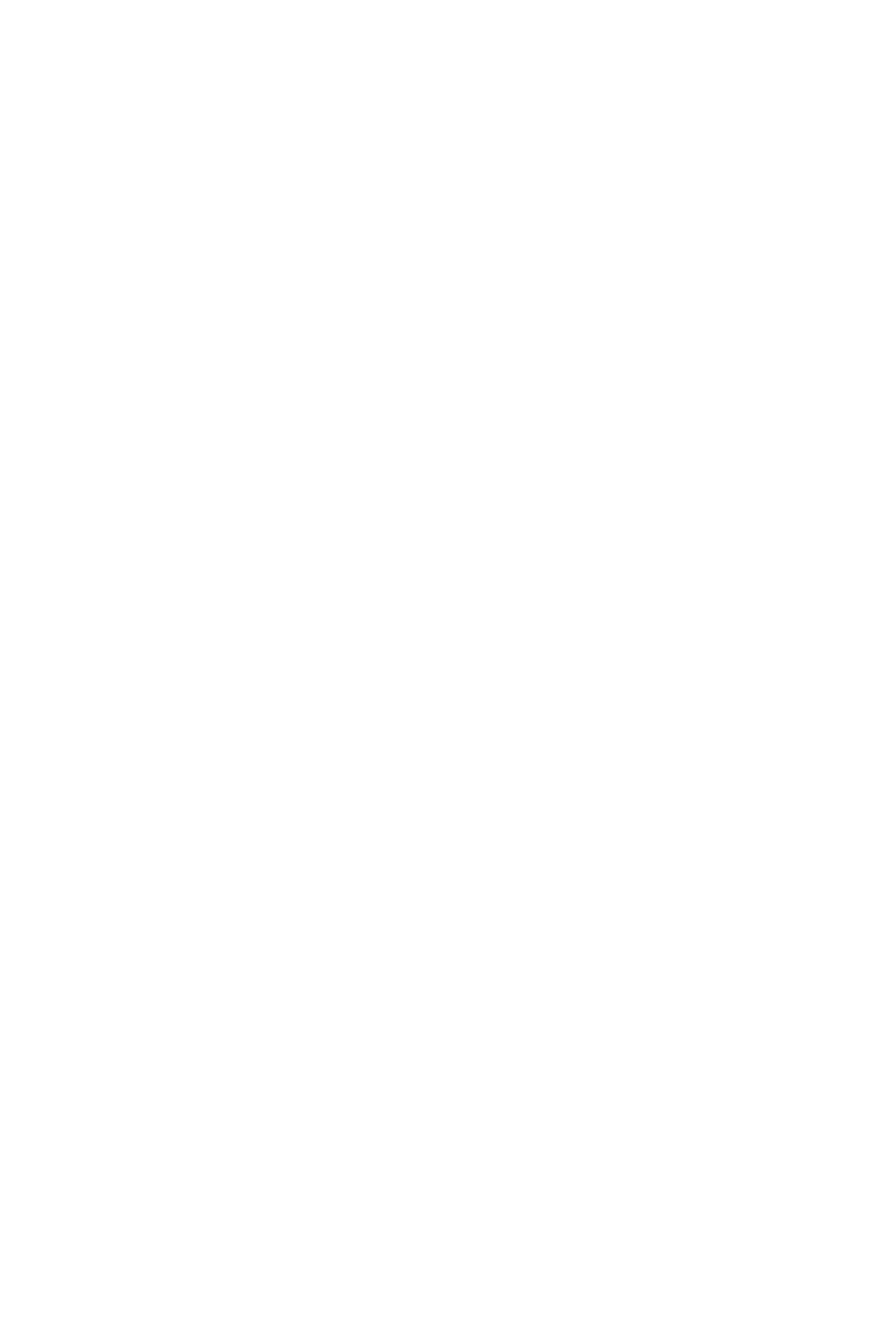
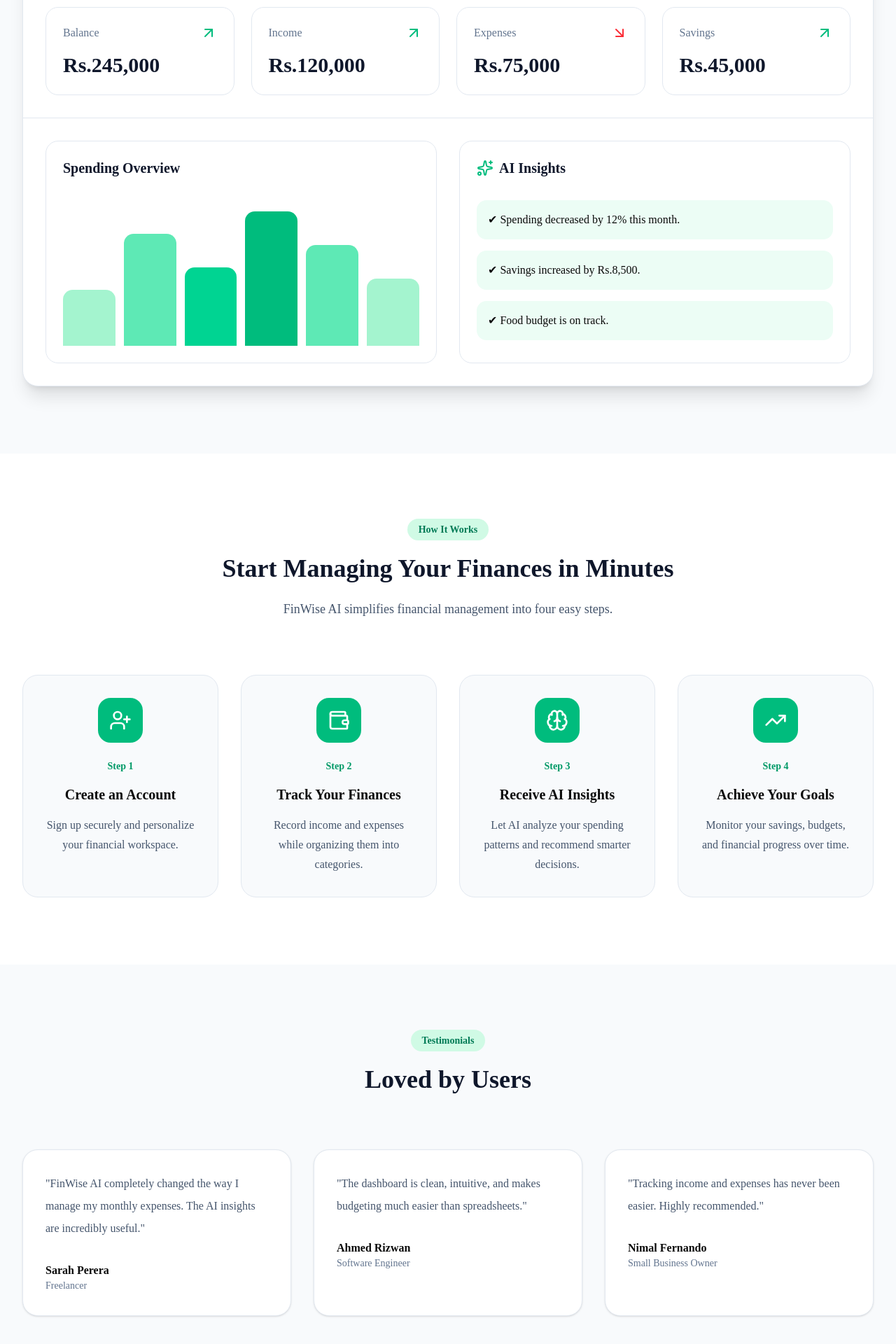
Before and after one commit to Nuskan2003/FinWise-AI, a Next.js app: page / in a window 1280 px wide. Shown: the part 2195-4115 px from the top of the page at 70% size. Before the commit the page ends 1775 px from the top, so only its background shows below. Built offline with nearby package versions, Linux system fonts and the light colour scheme.

Commit message:
Add dashboard preview, how it works and testimonials sections

```diff
--- a/app/page.tsx
+++ b/app/page.tsx
@@ -1,6 +1,9 @@
 import Navbar from "@/components/layout/Navbar";
 import Hero from "@/components/landing/Hero";
 import Features from "@/components/landing/Features";
+import DashboardPreview from "@/components/landing/DashboardPreview";
+import HowItWorks from "@/components/landing/HowItWorks";
+import Testimonials from "@/components/landing/Testimonials";
 
 export default function Home() {
   return (
@@ -10,6 +13,12 @@
       <Hero />
 
       <Features />
+
+      <DashboardPreview />
+
+      <HowItWorks />
+
+      <Testimonials />
     </main>
   );
 }
--- /dev/null
+++ b/components/landing/DashboardPreview.tsx
@@ -0,0 +1,183 @@
+import {
+  ArrowUpRight,
+  ArrowDownRight,
+  Sparkles,
+} from "lucide-react";
+
+export default function DashboardPreview() {
+  return (
+    <section
+      id="dashboard"
+      className="bg-slate-50 py-24"
+    >
+      <div className="mx-auto max-w-7xl px-6 lg:px-8">
+
+        {/* Heading */}
+
+        <div className="mx-auto max-w-3xl text-center">
+
+          <span className="rounded-full bg-emerald-100 px-4 py-2 text-sm font-semibold text-emerald-700">
+            Dashboard Preview
+          </span>
+
+          <h2 className="mt-6 text-4xl font-bold text-slate-900">
+            Everything Important in One Place
+          </h2>
+
+          <p className="mt-6 text-lg text-slate-600">
+            Monitor your finances with a beautiful dashboard
+            designed to give you instant insights.
+          </p>
+
+        </div>
+
+        {/* Dashboard */}
+
+        <div className="mt-20 overflow-hidden rounded-3xl border border-slate-200 bg-white shadow-xl">
+
+          {/* Header */}
+
+          <div className="border-b border-slate-200 px-8 py-6">
+
+            <h3 className="text-2xl font-bold text-slate-900">
+              Financial Dashboard
+            </h3>
+
+          </div>
+
+          {/* Cards */}
+
+          <div className="grid gap-6 p-8 md:grid-cols-2 xl:grid-cols-4">
+
+            <SummaryCard
+              title="Balance"
+              amount="Rs.245,000"
+              positive
+            />
+
+            <SummaryCard
+              title="Income"
+              amount="Rs.120,000"
+              positive
+            />
+
+            <SummaryCard
+              title="Expenses"
+              amount="Rs.75,000"
+            />
+
+            <SummaryCard
+              title="Savings"
+              amount="Rs.45,000"
+              positive
+            />
+
+          </div>
+
+          {/* Bottom Grid */}
+
+          <div className="grid gap-8 border-t border-slate-200 p-8 lg:grid-cols-2">
+
+            <ChartPlaceholder />
+
+            <AIInsight />
+
+          </div>
+
+        </div>
+
+      </div>
+    </section>
+  );
+}
+
+function SummaryCard({
+  title,
+  amount,
+  positive = false,
+}: {
+  title: string;
+  amount: string;
+  positive?: boolean;
+}) {
+  return (
+    <div className="rounded-2xl border border-slate-200 p-6">
+
+      <div className="flex items-center justify-between">
+
+        <p className="text-slate-500">
+          {title}
+        </p>
+
+        {positive ? (
+          <ArrowUpRight className="text-emerald-500" />
+        ) : (
+          <ArrowDownRight className="text-red-500" />
+        )}
+
+      </div>
+
+      <h3 className="mt-4 text-3xl font-bold text-slate-900">
+        {amount}
+      </h3>
+
+    </div>
+  );
+}
+
+function ChartPlaceholder() {
+  return (
+    <div className="rounded-2xl border border-slate-200 p-6">
+
+      <h3 className="text-xl font-semibold text-slate-900">
+        Spending Overview
+      </h3>
+
+      <div className="mt-8 flex h-52 items-end justify-between gap-3">
+
+        <div className="h-20 w-full rounded-t-xl bg-emerald-200"></div>
+        <div className="h-40 w-full rounded-t-xl bg-emerald-300"></div>
+        <div className="h-28 w-full rounded-t-xl bg-emerald-400"></div>
+        <div className="h-48 w-full rounded-t-xl bg-emerald-500"></div>
+        <div className="h-36 w-full rounded-t-xl bg-emerald-300"></div>
+        <div className="h-24 w-full rounded-t-xl bg-emerald-200"></div>
+
+      </div>
+
+    </div>
+  );
+}
+
+function AIInsight() {
+  return (
+    <div className="rounded-2xl border border-slate-200 p-6">
+
+      <div className="flex items-center gap-2">
+
+        <Sparkles className="text-emerald-500" />
+
+        <h3 className="text-xl font-semibold text-slate-900">
+          AI Insights
+        </h3>
+
+      </div>
+
+      <ul className="mt-8 space-y-4">
+
+        <li className="rounded-xl bg-emerald-50 p-4">
+          ✔ Spending decreased by 12% this month.
+        </li>
+
+        <li className="rounded-xl bg-emerald-50 p-4">
+          ✔ Savings increased by Rs.8,500.
+        </li>
+
+        <li className="rounded-xl bg-emerald-50 p-4">
+          ✔ Food budget is on track.
+        </li>
+
+      </ul>
+
+    </div>
+  );
+}
--- /dev/null
+++ b/components/landing/HowItWorks.tsx
@@ -0,0 +1,93 @@
+import {
+  UserPlus,
+  Wallet,
+  Brain,
+  TrendingUp,
+} from "lucide-react";
+
+const steps = [
+  {
+    icon: UserPlus,
+    title: "Create an Account",
+    description:
+      "Sign up securely and personalize your financial workspace.",
+  },
+  {
+    icon: Wallet,
+    title: "Track Your Finances",
+    description:
+      "Record income and expenses while organizing them into categories.",
+  },
+  {
+    icon: Brain,
+    title: "Receive AI Insights",
+    description:
+      "Let AI analyze your spending patterns and recommend smarter decisions.",
+  },
+  {
+    icon: TrendingUp,
+    title: "Achieve Your Goals",
+    description:
+      "Monitor your savings, budgets, and financial progress over time.",
+  },
+];
+
+export default function HowItWorks() {
+  return (
+    <section className="bg-white py-24">
+      <div className="mx-auto max-w-7xl px-6 lg:px-8">
+
+        <div className="mx-auto max-w-3xl text-center">
+
+          <span className="rounded-full bg-emerald-100 px-4 py-2 text-sm font-semibold text-emerald-700">
+            How It Works
+          </span>
+
+          <h2 className="mt-6 text-4xl font-bold text-slate-900">
+            Start Managing Your Finances in Minutes
+          </h2>
+
+          <p className="mt-6 text-lg text-slate-600">
+            FinWise AI simplifies financial management into four easy steps.
+          </p>
+
+        </div>
+
+        <div className="mt-20 grid gap-8 md:grid-cols-2 xl:grid-cols-4">
+
+          {steps.map((step, index) => {
+            const Icon = step.icon;
+
+            return (
+              <div
+                key={step.title}
+                className="relative rounded-3xl border border-slate-200 bg-slate-50 p-8 text-center transition hover:-translate-y-2 hover:shadow-xl"
+              >
+                <div className="mx-auto flex h-16 w-16 items-center justify-center rounded-2xl bg-emerald-500 text-white">
+
+                  <Icon className="h-8 w-8" />
+
+                </div>
+
+                <div className="mt-6 text-sm font-bold text-emerald-600">
+                  Step {index + 1}
+                </div>
+
+                <h3 className="mt-4 text-xl font-semibold">
+                  {step.title}
+                </h3>
+
+                <p className="mt-4 leading-7 text-slate-600">
+                  {step.description}
+                </p>
+
+              </div>
+            );
+          })}
+
+        </div>
+
+      </div>
+    </section>
+  );
+}
--- /dev/null
+++ b/components/landing/Testimonials.tsx
@@ -0,0 +1,75 @@
+const testimonials = [
+  {
+    name: "Sarah Perera",
+    role: "Freelancer",
+    message:
+      "FinWise AI completely changed the way I manage my monthly expenses. The AI insights are incredibly useful.",
+  },
+  {
+    name: "Ahmed Rizwan",
+    role: "Software Engineer",
+    message:
+      "The dashboard is clean, intuitive, and makes budgeting much easier than spreadsheets.",
+  },
+  {
+    name: "Nimal Fernando",
+    role: "Small Business Owner",
+    message:
+      "Tracking income and expenses has never been easier. Highly recommended.",
+  },
+];
+
+export default function Testimonials() {
+  return (
+    <section className="bg-slate-50 py-24">
+
+      <div className="mx-auto max-w-7xl px-6 lg:px-8">
+
+        <div className="mx-auto max-w-3xl text-center">
+
+          <span className="rounded-full bg-emerald-100 px-4 py-2 text-sm font-semibold text-emerald-700">
+            Testimonials
+          </span>
+
+          <h2 className="mt-6 text-4xl font-bold text-slate-900">
+            Loved by Users
+          </h2>
+
+        </div>
+
+        <div className="mt-20 grid gap-8 lg:grid-cols-3">
+
+          {testimonials.map((user) => (
+
+            <div
+              key={user.name}
+              className="rounded-3xl border border-slate-200 bg-white p-8 shadow-sm"
+            >
+
+              <p className="leading-8 text-slate-600">
+                "{user.message}"
+              </p>
+
+              <div className="mt-8">
+
+                <h3 className="font-semibold">
+                  {user.name}
+                </h3>
+
+                <p className="text-sm text-slate-500">
+                  {user.role}
+                </p>
+
+              </div>
+
+            </div>
+
+          ))}
+
+        </div>
+
+      </div>
+
+    </section>
+  );
+}
```
